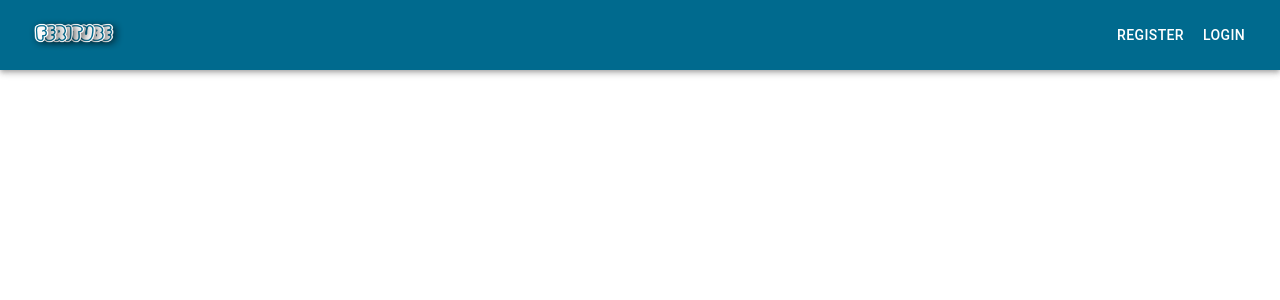
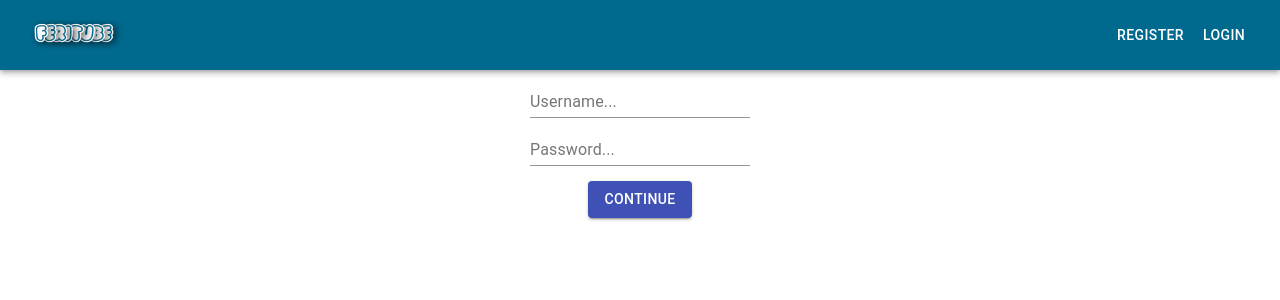
Before and after one commit to denisRajlic/FeriTube, a React (Create React App) app in the folder feri_tube/: page /login in a window 1280 px wide. Shown: the top 300 px of the page. Built offline with nearby package versions, Linux system fonts and the light colour scheme.

Commit message:
Add login page

```diff
--- a/feri_tube/src/App.js
+++ b/feri_tube/src/App.js
@@ -5,6 +5,7 @@ import Navigation from './Navigation/Navigation';
 import {Route} from 'react-router-dom'
 import HomePage from './HomePage/HomePage'
 import VideoPage from './VideoPage/VideoPage';
+import Login from './Login/Login';
 
 class App extends Component {
   state = {
@@ -32,6 +33,7 @@ class App extends Component {
       <div className="App">
         <Navigation />
         <Route path="/register" exact component={UserForm} />
+        <Route path="/login" exact component={Login} />
         <Route
           path="/"
           exact
--- /dev/null
+++ b/feri_tube/src/Login/Login.js
@@ -0,0 +1,45 @@
+import React from 'react';
+import TextField from '@material-ui/core/TextField';
+import Button from '@material-ui/core/Button';
+import Success from '../loginComponents/Success';
+
+const proceed = () => {
+  //TODO
+}
+
+const Login = () => {
+  return (
+    <React.Fragment>
+
+      <TextField
+        label="Username..."
+      ></TextField>
+      <br />
+
+      <TextField
+        label="Password..."
+        type="password"
+      ></TextField>
+      <br />
+
+      <Button
+        variant="contained"
+        color="primary"
+        style={styles.button}
+        // TODO send data to backend
+        onClick={proceed}
+        >
+          Continue
+        </Button>
+
+    </React.Fragment>
+  )
+}
+
+const styles = {
+  button: {
+    margin: 15
+  }
+}
+
+export default Login;
--- a/feri_tube/src/loginComponents/Confirm.js
+++ b/feri_tube/src/loginComponents/Confirm.js
@@ -5,10 +5,7 @@ import ListItem from '@material-ui/core/ListItem';
 import ListItemText from '@material-ui/core/ListItemText';
 import Button from '@material-ui/core/Button';
 
-
-
 const Confirm = (props) => {
-
   const proceed = e => {
     e.preventDefault();
     //TODO Process FORM - Wait for Backend//
@@ -21,7 +18,7 @@ const Confirm = (props) => {
   }
 
   // Destructuring
-  const { values: { firstName, lastName, email, status, city } } = props;
+  const { values: { firstName, lastName, email, username, password, status, city } } = props;
 
   const useStyles = makeStyles((theme) => ({
     marginAutoContainer: {
@@ -66,6 +63,18 @@ const Confirm = (props) => {
         </ListItem>
         <ListItem button className={classes.marginAutoContainer}>
           <ListItemText
+            primary="Username"
+            secondary={username}
+          />
+        </ListItem>
+        <ListItem button className={classes.marginAutoContainer}>
+          <ListItemText
+            primary="Password"
+            secondary={password}
+          />
+        </ListItem>
+        <ListItem button className={classes.marginAutoContainer}>
+          <ListItemText
             primary="Status"
             secondary={status}
           />
--- a/feri_tube/src/loginComponents/FormPersonalDetails.js
+++ b/feri_tube/src/loginComponents/FormPersonalDetails.js
@@ -1,7 +1,6 @@
 import React from 'react';
 import TextField from '@material-ui/core/TextField';
 import Button from '@material-ui/core/Button';
-
 
 const FormPersonalDetails = (props) => {
 
--- a/feri_tube/src/loginComponents/FormUserDetails.js
+++ b/feri_tube/src/loginComponents/FormUserDetails.js
@@ -1,7 +1,6 @@
 import React from 'react';
-import TextField from '@material-ui/core/TextField'
+import TextField from '@material-ui/core/TextField';
 import Button from '@material-ui/core/Button';
-
 
 const FormUserDetails = (props) => {
 
@@ -12,7 +11,6 @@ const FormUserDetails = (props) => {
 
   // Destructuring
   const { values, handleChange } = props;
-
 
   return (
     <React.Fragment>
@@ -29,7 +27,6 @@ const FormUserDetails = (props) => {
         onChange={handleChange('lastName')}
         defaultValue={values.lastName}
       ></TextField>
-
       <br />
 
       <TextField
@@ -37,7 +34,21 @@ const FormUserDetails = (props) => {
         onChange={handleChange('email')}
         defaultValue={values.email}
       ></TextField>
+      <br />
 
+      <TextField
+        label="Username..."
+        onChange={handleChange('username')}
+        defaultValue={values.username}
+      ></TextField>
+      <br />
+
+      <TextField
+        label="Password..."
+        type="password"
+        onChange={handleChange('password')}
+        defaultValue={values.password}
+      ></TextField>
       <br/>
 
       <Button
--- a/feri_tube/src/loginComponents/UserForm.js
+++ b/feri_tube/src/loginComponents/UserForm.js
@@ -12,6 +12,8 @@ const UserForm = () => {
     firstName: '',
     lastName: '',
     email: '',
+    username: '',
+    password: '',
     status: '',
     city: ''
   });
```
